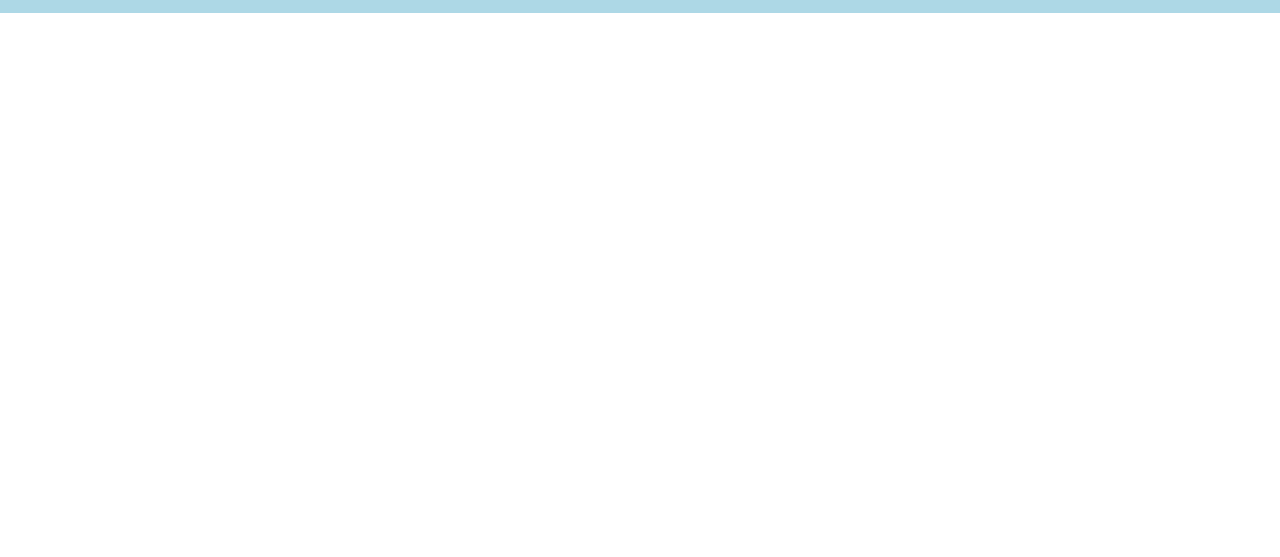
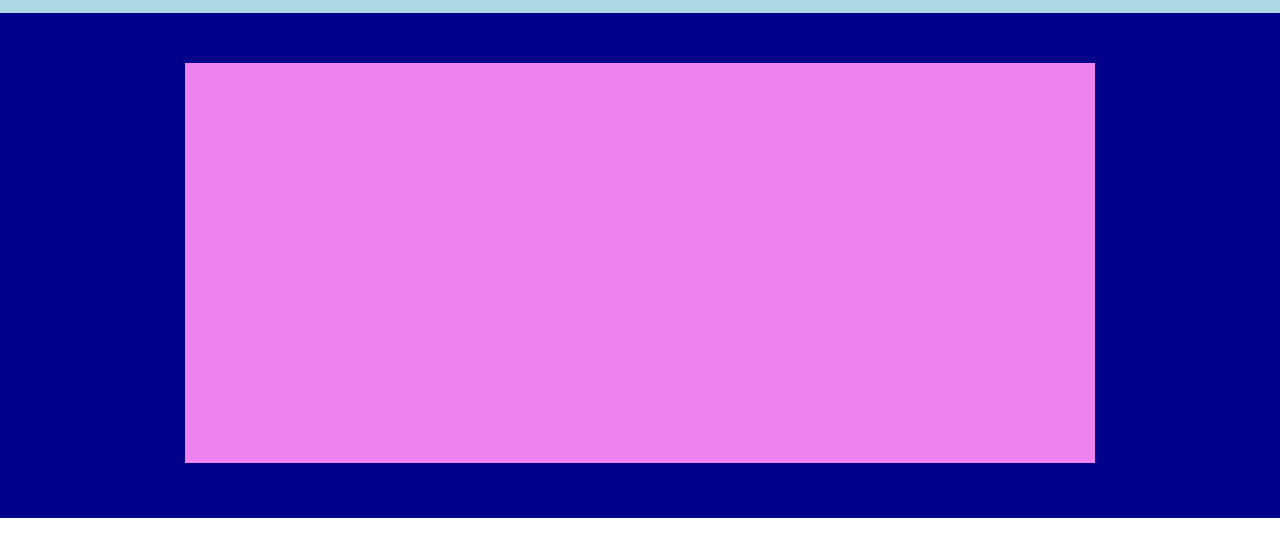
Before and after one commit to LorenzoMoccia/htmlcss-struttura-discord, a plain HTML site: page index.html in a window 1280 px wide. Shown: the part 71-628 px from the top of the page. Drawn offline with Linux system fonts and the light colour scheme.

Commit message:
HEADER TERMINATO

```diff
--- a/css/style.css
+++ b/css/style.css
@@ -39,10 +39,16 @@
 
 .container-header-bottom{
     background-color: rgb(0,0,139);
+    display: flex;
+    justify-content: center;
+    height: 505px;
+    padding: 50px;
 }
 
 .header-content{
     width: 910px;
-    height: 395px;
+    height: 400px;
     background-color: rgb(238,130,238);
+    justify-content: center;
+
 }
--- a/index.html
+++ b/index.html
@@ -9,12 +9,17 @@
 </head>
 <body>
     <header>
+        <!--NAVIGATION BAR-->
         <div class="container">
             <div class="container logo">Logo</div>
             <div class="container main-nav">Link Link Link</div>
             <div class="container login">Login</div>
         </div>
+        <!--/NAVIGATION BAR-->
 
+        <div class="container-header-bottom">
+            <div class="header-content"></div>
+        </div>
     </header>
 
     <main></main>
```
